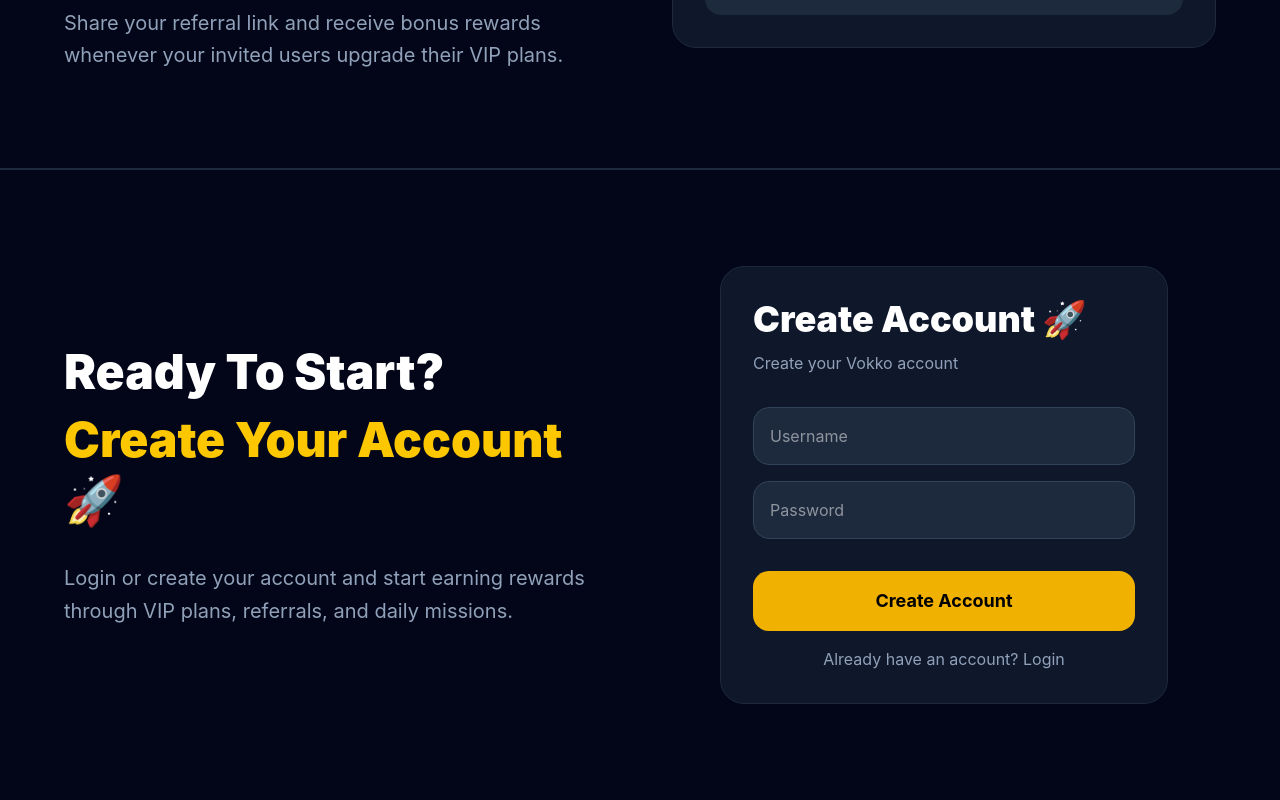
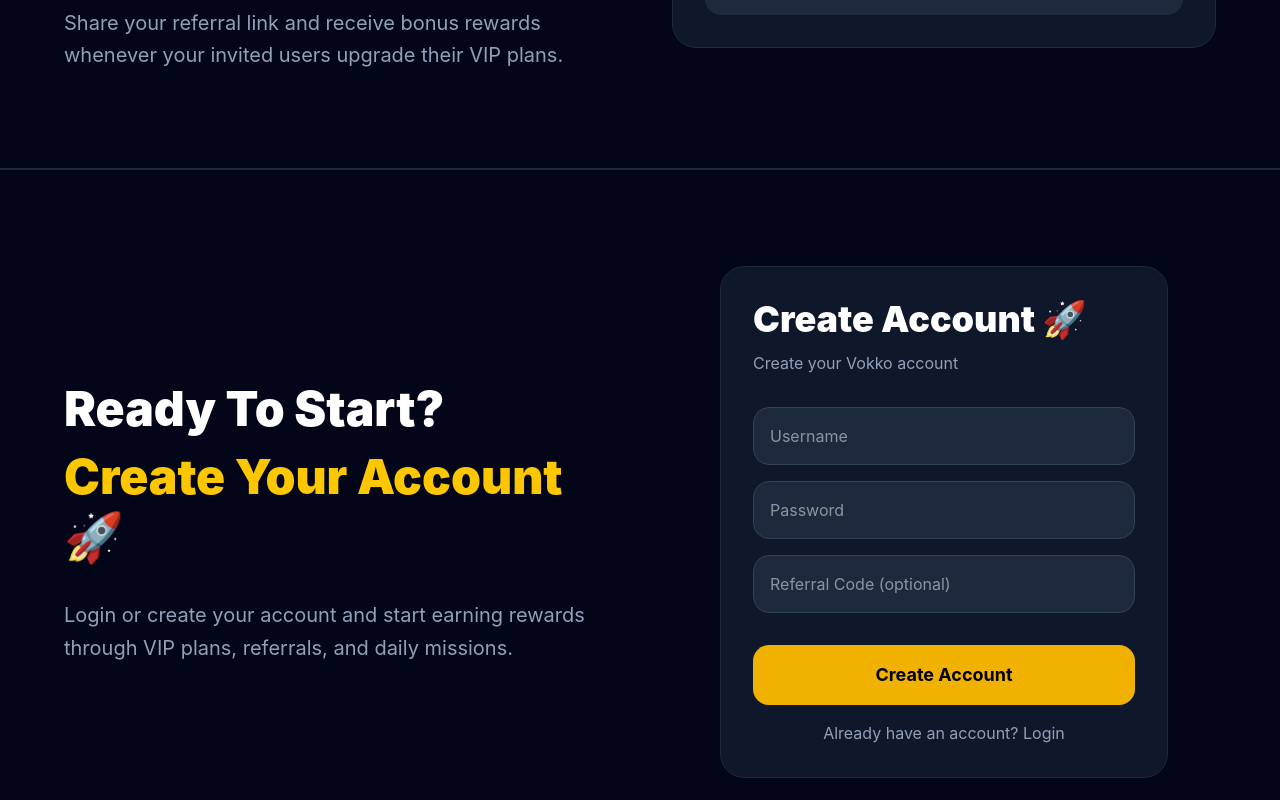
Before and after one commit to Rayoosi/Vokko, a React app in the folder frontend/: page / in a window 1280 px wide. Both pictures are taken after a click on the button "Don't have an account? Register". Shown: the part 1954-2754 px from the top of the page. Built offline with nearby package versions, Linux system fonts and the light colour scheme; the HTML template or start-up script is replaced by a standard one.

Commit message:
Add referral input system

```diff
--- a/frontend/src/components/LoginCard.jsx
+++ b/frontend/src/components/LoginCard.jsx
@@ -83,6 +83,10 @@
 
       console.log(err);
 
+      toast.error(
+        "Something went wrong"
+      );
+
     }
   };
 
@@ -106,6 +110,8 @@
 
       </p>
 
+      {/* USERNAME */}
+
       <input
         placeholder="Username"
         value={username}
@@ -116,6 +122,8 @@
         }
         className="w-full mt-8 p-4 rounded-2xl bg-slate-800 border border-slate-700 outline-none text-white"
       />
+
+      {/* PASSWORD */}
 
       <input
         type="password"
@@ -129,17 +137,39 @@
         className="w-full mt-4 p-4 rounded-2xl bg-slate-800 border border-slate-700 outline-none text-white"
       />
 
+      {/* REFERRAL INPUT */}
+
+      {isRegister && (
+
+        <input
+          type="text"
+          placeholder="Referral Code (optional)"
+          value={referralCode}
+          onChange={(e) =>
+            setReferralCode(
+              e.target.value
+            )
+          }
+          className="w-full mt-4 p-4 rounded-2xl bg-slate-800 border border-slate-700 outline-none text-white"
+        />
+
+      )}
+
+      {/* AUTO REFERRAL DETECTED */}
+
       {isRegister && referralCode && (
 
         <div className="mt-4 bg-green-500/20 text-green-400 p-3 rounded-2xl">
 
-          Referral:
+          Referral Code:
           {" "}
           {referralCode}
 
         </div>
 
       )}
+
+      {/* SUBMIT */}
 
       <button
         onClick={submit}
@@ -151,6 +181,8 @@
           : "Login"}
 
       </button>
+
+      {/* TOGGLE */}
 
       <button
         onClick={() =>
```
